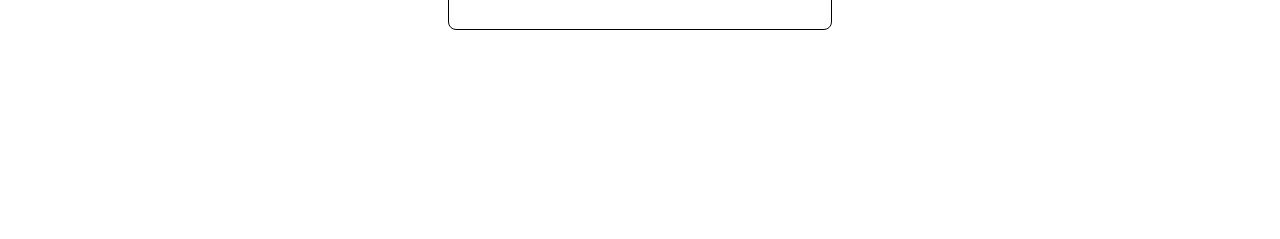
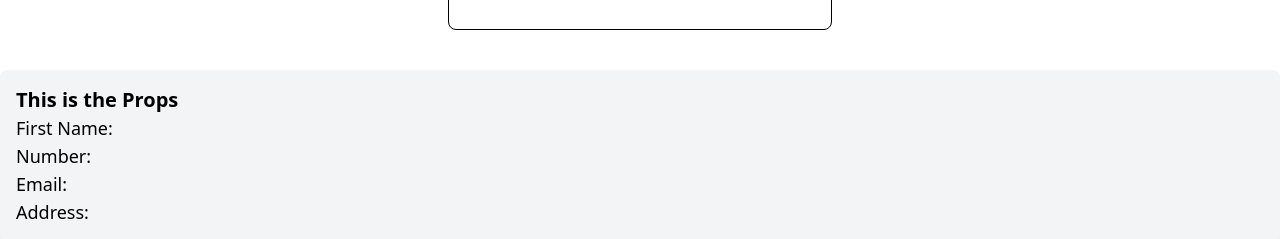
Before and after one commit to punit-mistry/ithinklogisticsForm, a Vue app: page / in a window 1280 px wide. Shown: the part 562-801 px from the top of the page. Built offline with nearby package versions, Linux system fonts and the light colour scheme.

Commit message:
added the props

```diff
--- a/src/components/Form.vue
+++ b/src/components/Form.vue
@@ -1,5 +1,6 @@
 <script setup >
 import Navbar from './Navbar.vue';
+import FormTabel from './FormTabel.vue';
 import { ref } from 'vue';
 import {useFormData} from "../Store/index"
 const error = ref(false)
@@ -48,4 +49,9 @@ const Store = useFormData()
       </div>
     </div>
   </div>
+
+  <div>
+    <FormTabel :FormData="Store" />
+  </div>
+
 </template>
--- /dev/null
+++ b/src/components/FormTabel.vue
@@ -0,0 +1,14 @@
+<script setup>
+defineProps({
+    FormData:Object
+})
+</script>
+<template>
+    <div class="bg-gray-100 p-4 rounded-lg shadow-md">
+      <p class="text-xl font-bold">This is the Props</p>
+      <p class="text-lg">First Name: {{ FormData.FirstName }}</p>
+      <p class="text-lg">Number: {{ FormData.PhoneNumber }}</p>
+      <p class="text-lg">Email: {{ FormData.Email }}</p>
+      <p class="text-lg">Address: {{ FormData.Address }}</p>
+    </div>
+  </template>
```
